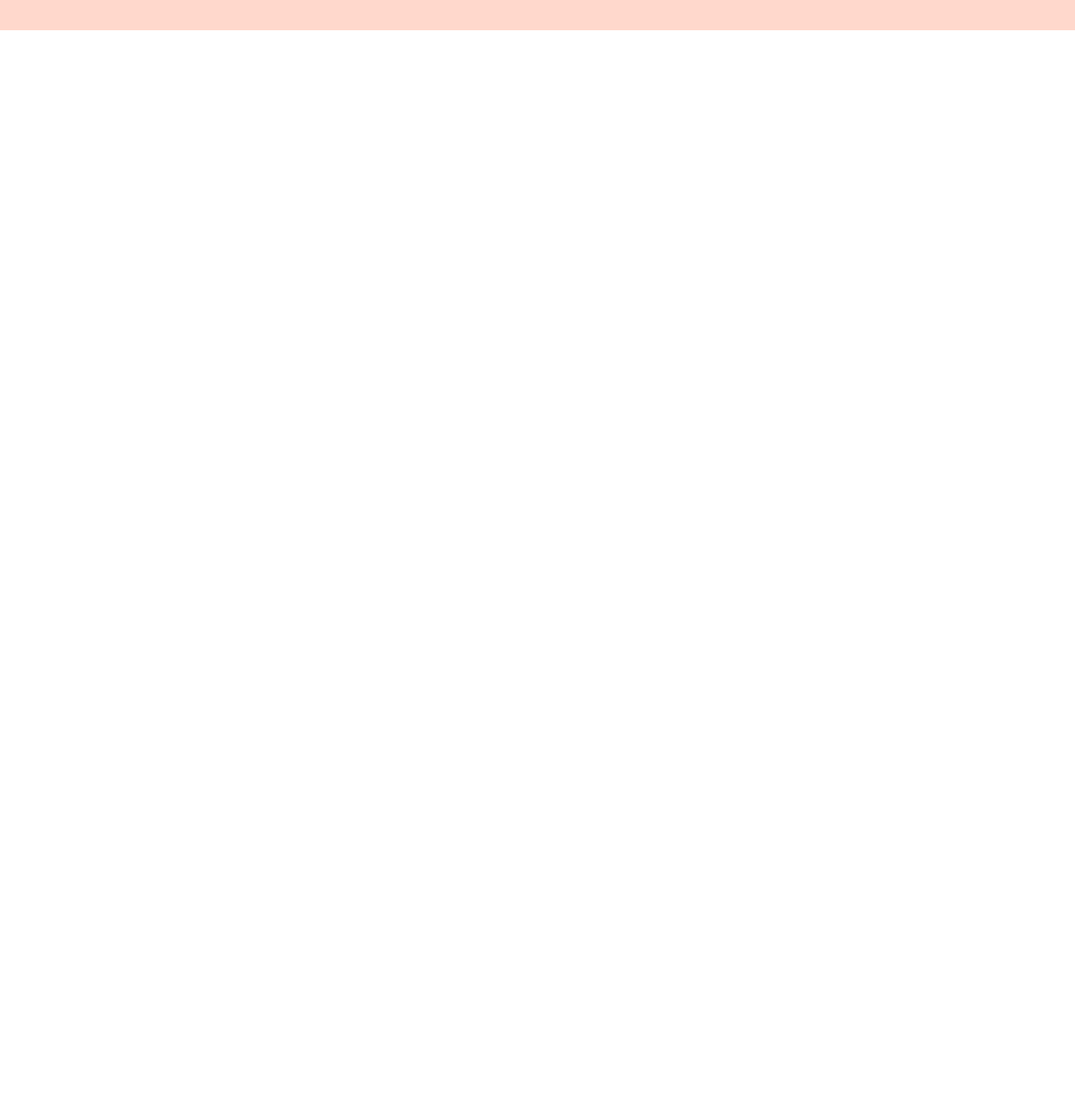
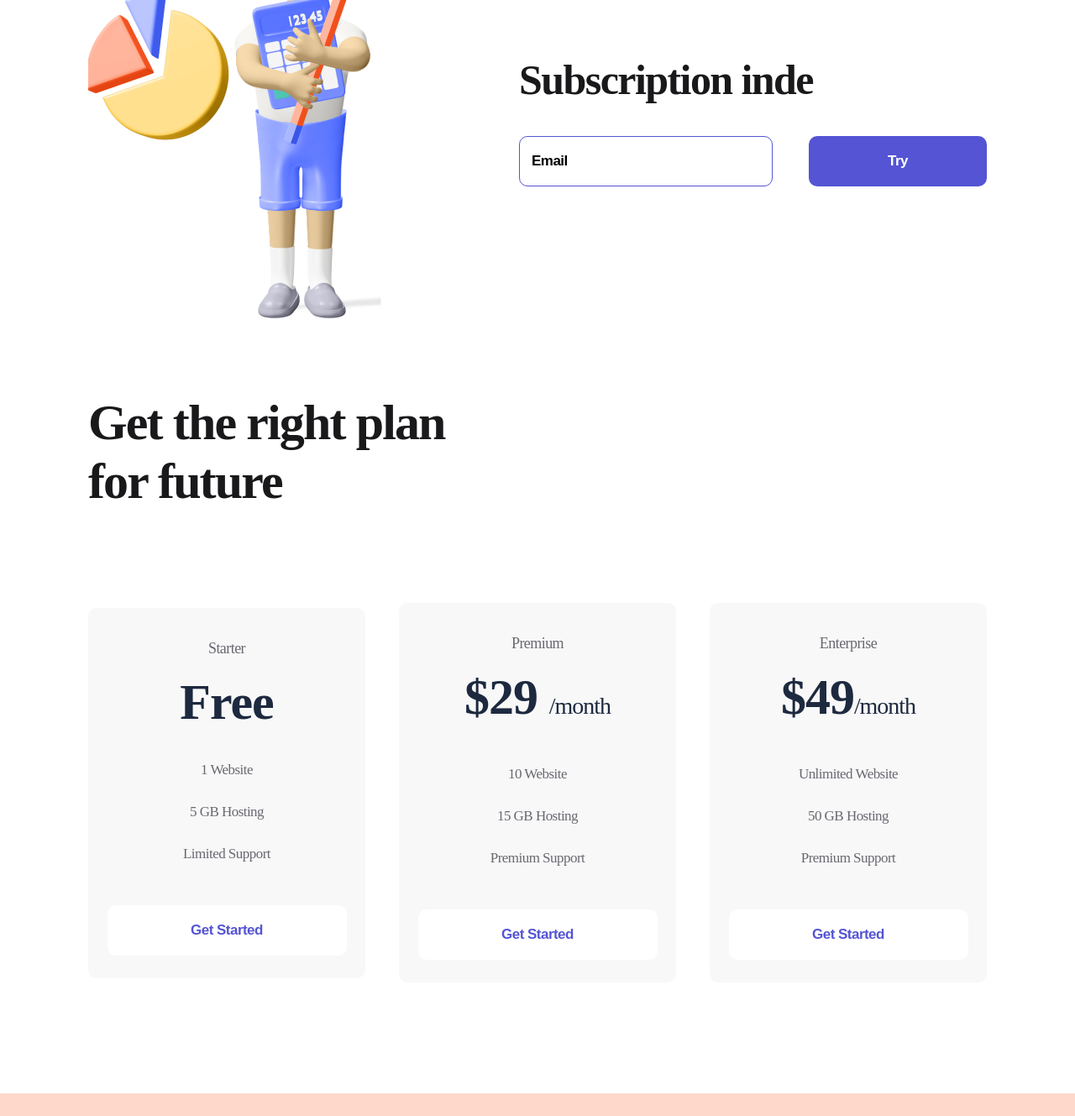
Before and after one commit to vakulaliliya/Logoipson, a plain HTML site: page index.html in a window 1280 px wide. Shown: the part 957-2286 px from the top of the page at 84% size. Before the commit the page ends 993 px from the top, so only its background shows below. Drawn offline with Linux system fonts and the light colour scheme.

Commit message:
Add files via upload

```diff
--- a/index.html
+++ b/index.html
@@ -12,8 +12,7 @@
         <div class="container header_flex">
              <div>
                <a href="#">
-              <img src="./img/Logo.svg" alt="logo">
-          </a>
+               <img src="./img/Logo.svg" alt="logo"> </a>
              </div>
              <nav class="nav">
              <ol>
@@ -37,6 +36,53 @@
         </div>
         <div><img src="./img/firstmen.png" alt="first men"></div>
     </section>
+    <section class="container subscrition">
+<div>
+    <img src="./img/secondmen.png" alt="second men">
+</div>
+        <div>
+             <h2 class="subscription_title">Subscription inde</h2>
+              <form>
+                  <input class="input type="email" placeholder="Email">
+                  <button class="button button_violet">Try</button>
+              </form>
+       </div>
+    </section>
+    <section class="container plan">
+        <h2 class="plan_title">Get the right plan for future</h2>
+        <div class="plan_flex">
+             <div class="item">
+                 <p class="item_text">Starter</p>
+                 <h3 class="item_title">Free</h3>
+                 <ul>
+                     <li class="item_li">1 Website</li>
+                     <li class="item_li">5 GB Hosting</li>
+                     <li class="item_li">Limited Support</li>
+                 </ul>
+                 <button class="button button_item">Get Started</button>
+             </div>
+             <div class="item">
+                 <p class="item_text">Premium</p>
+                 <h3 class="item_title">$29 <span>/month</span></h3>
+                 <ul>
+                     <li class="item_li">10 Website</li>
+                     <li class="item_li">15 GB Hosting</li>
+                     <li class="item_li">Premium Support</li>
+                 </ul>
+                 <button class="button button_item">Get Started</button>
+             </div>
+             <div class="item">
+                 <p class="item_text">Enterprise</p>
+                 <h3 class="item_title">$49<span>/month</span></h3>
+                 <ul>
+                     <li class="item_li">Unlimited Website</li>
+                     <li class="item_li">50 GB Hosting</li>
+                     <li class="item_li">Premium Support</li>
+                 </ul>
+                 <button class="button button_item">Get Started</button>
+             </div>
+        </div>
+    </section>
 </body>
 <footer class="footer">
     <div class="container footer_flex">
--- a/style/style.css
+++ b/style/style.css
@@ -8,10 +8,11 @@
     background: rgba(255, 113, 67, 0.27);
     padding:38px 0 48px;
 }
-.header_flex, .footer_flex, .about {
+.header_flex, .footer_flex, .about, .subscrition, .plan_flex{
     display:flex;
     justify-content:space-between;
-    align-items:center;}
+    align-items:center;
+}
 .container {
     max-width: 1070px;
     margin: 0 auto;
@@ -30,8 +31,9 @@
     color: #696871;
     text-decoration:none;
 }
-.nav_link:hover{color:black;
-transition:300ms;
+.nav_link:hover{
+    color:black;
+    transition:300ms;
 }
 .button{
     width:212px;
@@ -82,6 +84,100 @@ transition:300ms;
     margin-left:35px;
 
 }
+.subscrition{
+    margin-bottom:85px;
+}
+.subscription_title {
+    font-weight:bold;
+    font-size:50px;
+    line-height:57px;
+    letter-spacing:-1.56316px;
+    color:#19191B;
+    margin-bottom:38px;
+}
+.input {
+    width:302px;
+    height:60px;
+    border-radius:10px;
+    border: 1px solid#5454D4;
+    padding-left:14px;
+    box-sizing: border-box;
+    margin-right: 39px;
+}
+.input::placeholder, .input{
+    font-weight: bold;
+    font-size: 17px;
+    line-height: 22px;
+    letter-spacing: -0.531474px;
+    color: #000000;
+}
+.input:focus{
+    outline: none;
+}
+.plan {
+    margin-bottom:132px;
+}
+
+.plan_title {
+    font-weight: bold;
+    font-size: 60px;
+    line-height: 70px;
+    letter-spacing: -1.87579px;
+    color: #19191B;
+    max-width: 504px;
+    margin-bottom: 110px;
+}
+.item {
+    width:330px;
+    background:#F8F8F8;
+    border-radius: 10px;
+    text-align: center;
+    padding:34px 0 27px;
+}
+.item:hover {
+    transition:500ms;
+    background: #FF7143;
+    box-shadow: 0px 32px 34px rgba(255, 112, 59, 0.317827);
+}
+.item_text{
+    font-size: 18px;
+    line-height: 28px;
+    letter-spacing: -0.562737px;
+    color: #696871;
+}
+.item:hover .item_text, .item:hover .item_title, .item:hover .item_li {
+    color:white;
+    transition:500ms;
+}
+.item_title {
+    font-weight: bold;
+    font-size: 60px;
+    line-height: 56px;
+    letter-spacing: -1.03448px;
+    color: #1D293F;
+    margin:22px 0 28px;
+}
+.item_title span{
+    font-size:28px;
+}
+.item_li {
+    list-style:none;
+    font-size: 17px;
+    line-height: 50px;
+    letter-spacing: -0.531474px;
+    color: #696871;
+}
+.button_item {
+    width: 285px;
+    background: white;
+    color: #5454D4;
+    margin-top: 36px;
+}
+.item:hover .button_item {
+    background: #9F3919;
+    color:white;
+    transition:500ms;
+}
 .footer {
     padding: 53px, 0;
 }
```
Also changed, not shown: img/secondmen.png (added). Lines whose indentation alone changed are shown as unchanged.
